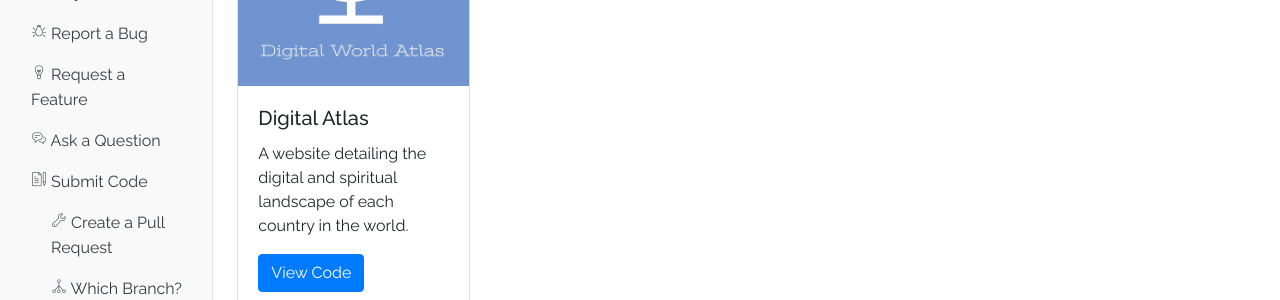
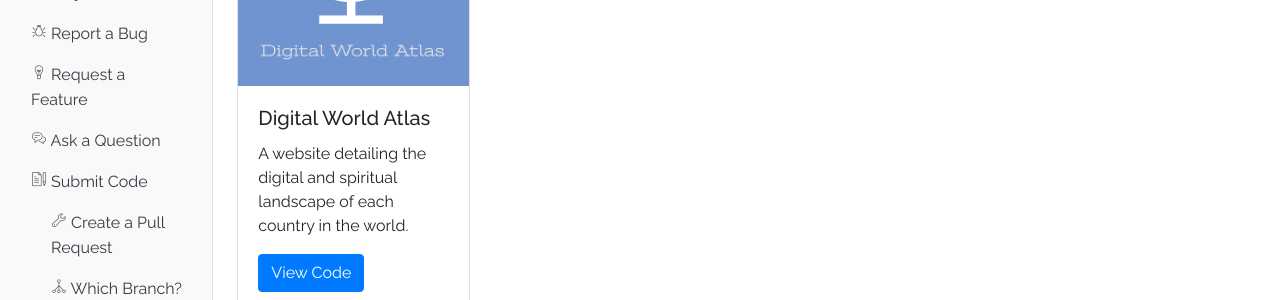
Before and after one commit to MissionalDigerati/md-contribution-site, a Jekyll site: the page built from index.md, in a window 1280 px wide and 900 px high, scrolled down 477 px. Shown: the part 154-454 px from the top of the window. Built offline with Jekyll 4.4.1, drawn with Linux system fonts in a browser that asks for light colours; nearby versions of some CDN libraries.

Commit message:
Renaming project.

```diff
--- a/_sections/projects.md
+++ b/_sections/projects.md
@@ -5,9 +5,9 @@ Here are a few projects that we have been working on:
 <div class="row project-list">
     <div class="col-12 col-sm-6 col-lg-4 col-xl-3">
         <div class="card">
-            <img class="card-img-top" src="{{ '/assets/img/digital-atlas.png' | relative_url }}" alt="Digital Atlas">
+            <img class="card-img-top" src="{{ '/assets/img/digital-world-atlas.png' | relative_url }}" alt="Digital Atlas">
             <div class="card-body">
-                <h5 class="card-title">Digital Atlas</h5>
+                <h5 class="card-title">Digital World Atlas</h5>
                 <p class="card-text">A website detailing the digital and spiritual landscape of each country in the world.</p>
                 <a href="https://github.com/MobMin/digital_atlas" class="btn btn-primary" target="_blank">View Code</a>
                 <a href="https://digital-atlas.org" class="btn btn-link" target="_blank">Visit Site</a>
```
Also changed, not shown: assets/img/digital-world-atlas.png (renamed from assets/img/digital-atlas.png).
